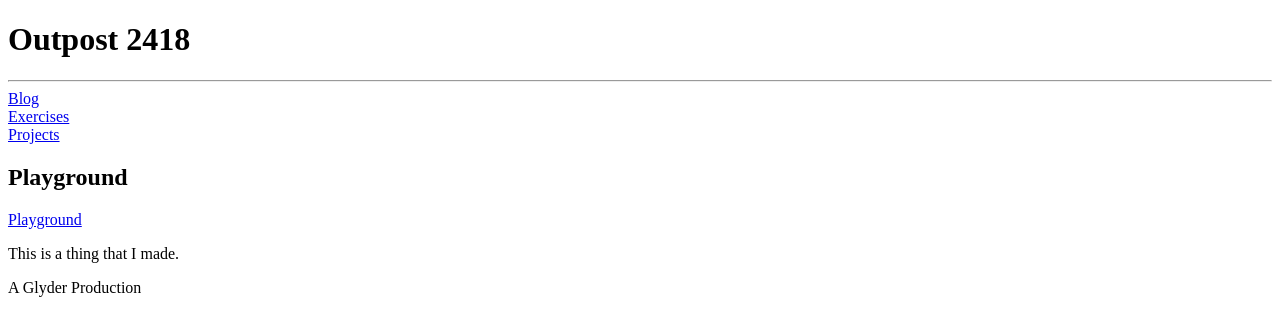
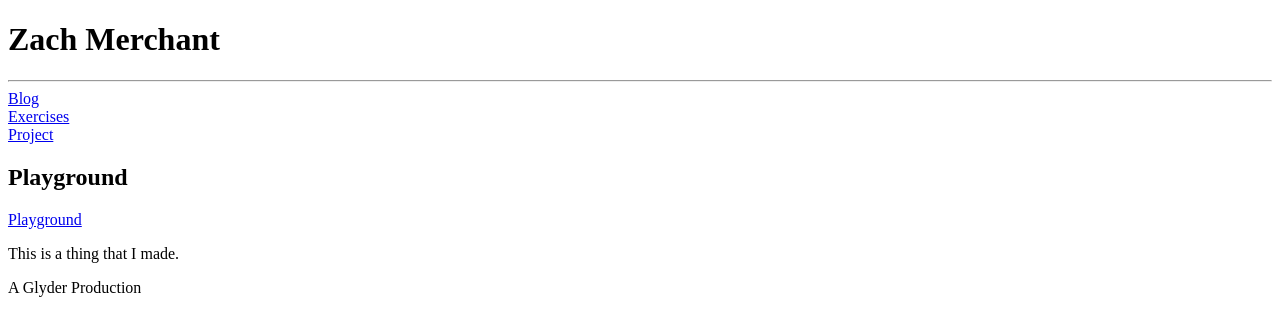
Before and after one commit to ZachMerchant/art3001, a plain HTML site: page index.html in a window 1280 px wide. Drawn offline with Linux system fonts and the light colour scheme.

Commit message:
Main Update added style.css

```diff
--- a/index.html
+++ b/index.html
@@ -1,18 +1,19 @@
 <!DOCTYPE html>
 <html >
 <head>
+    <meta name="viewport" content="width=device-width, initial-scale=1.0">
     <title>Zach Merchant</title>
 </head>
 <body>
     <header>
-        <h1>Outpost 2418</h1>
+        <h1>Zach Merchant</h1>
         <hr>
         <nav>
             <a href="blog">Blog</a>
             <br>
             <a href="exercises/">Exercises</a>
             <br>
-            <a href="projects">Projects</a>
+            <a href="projects">Project</a>
         </nav>
         <h2>Playground</h2>
         <a href="playground/div.html">Playground</a>
```
Also changed, not shown: style.css (added).
